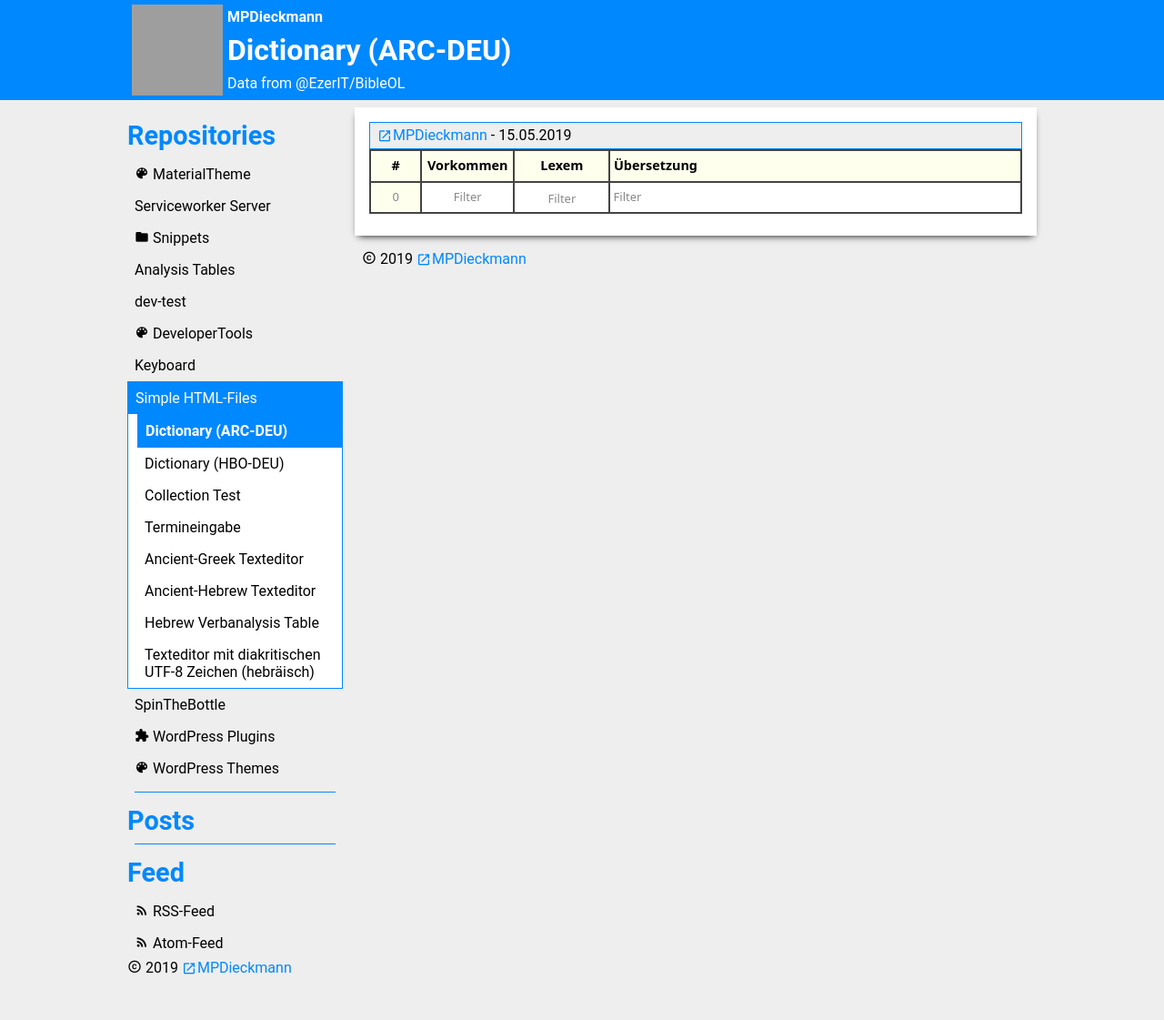
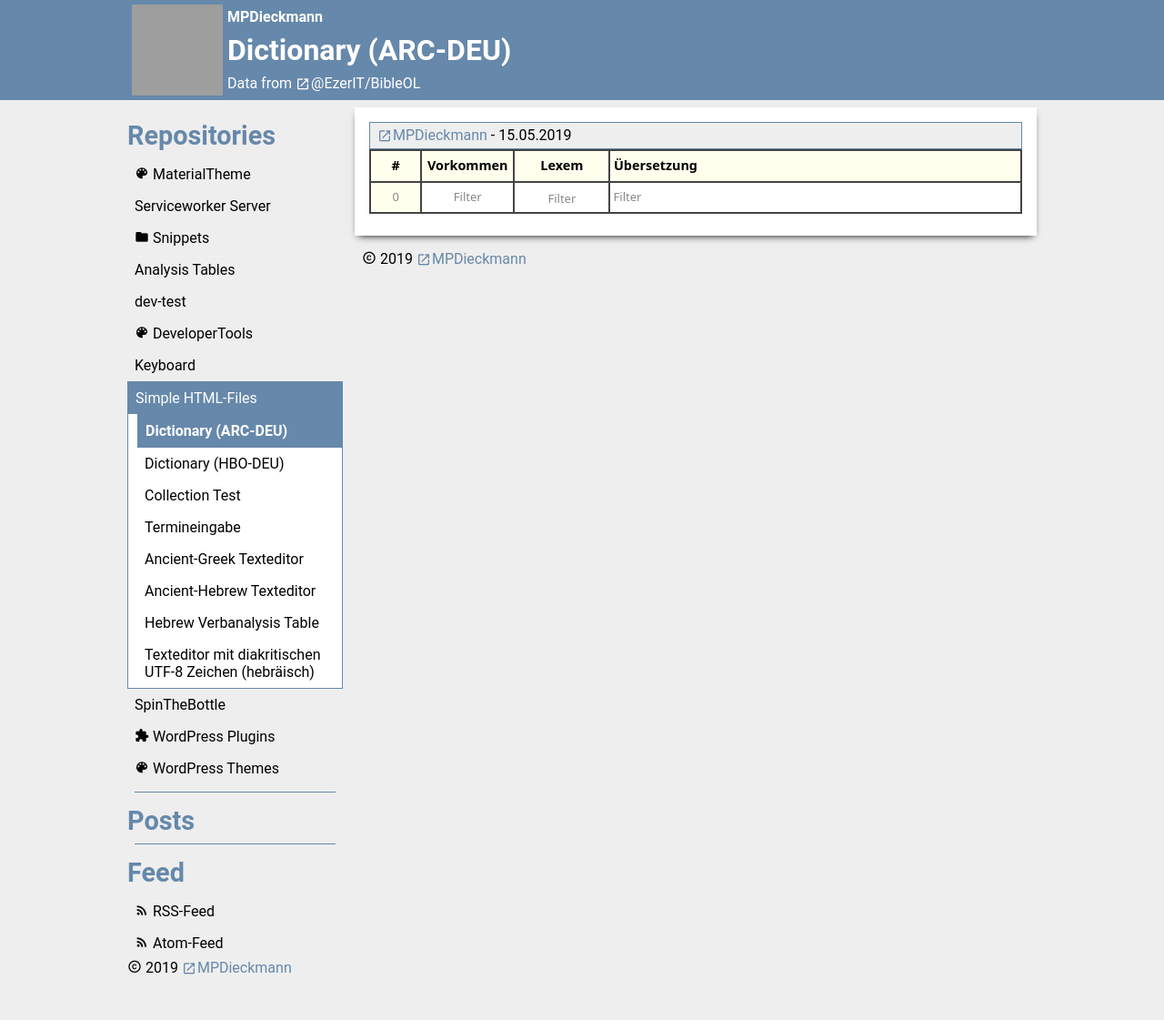
Before and after one commit to MPDieckmann/mpdieckmann.github.io, a Jekyll site: the page built from _repositories/simple/Dictionary/arc_deu.single.html, in a window 1280 px wide. Shown: the whole page at 91% size. Built offline with Jekyll 4.4.1, drawn with Linux system fonts in a browser that asks for light colours; some web fonts are replaced; some of the changed lines change nothing that is shown; grey boxes are pictures that could not be loaded.

Commit message:
Update arc_deu.single.html

```diff
--- a/_repositories/simple/Dictionary/arc_deu.single.html
+++ b/_repositories/simple/Dictionary/arc_deu.single.html
@@ -1,7 +1,7 @@
 ---
-themecolor: "#08f"
-title: "Dictionary (ARC-DEU)"
-subtitle: "Data from @EzerIT/BibleOL"
+themecolor: #08f
+title: Dictionary (ARC-DEU)
+subtitle: Data from <a href="https://github.com/EzerIT/BibleOL/">@EzerIT/BibleOL</a>
 ---
 
 <style>
```
